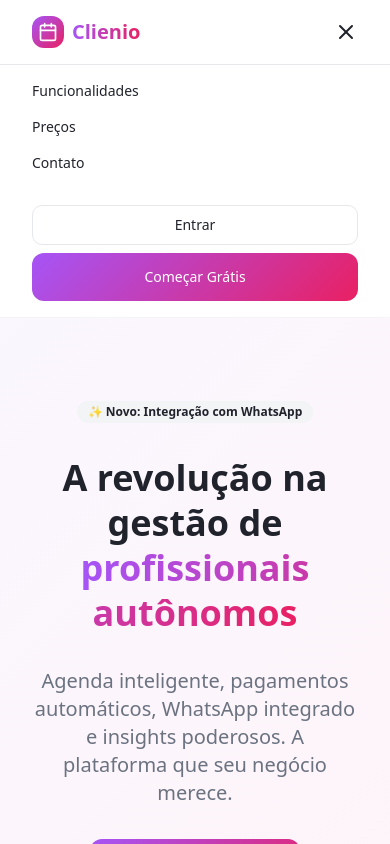
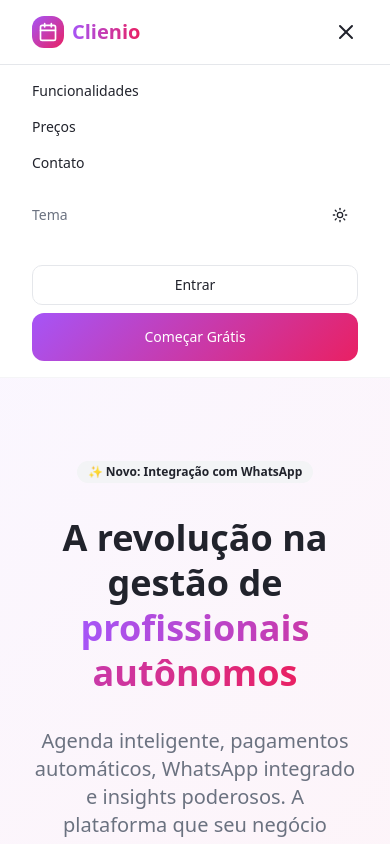
Before and after one commit to Sonekas/auto-agendador-whats, a React (Vite) app: page / in a window 390 px wide. Both pictures are taken after a click on the button 346 px from the left and 32 px from the top of the page. Shown: the top 844 px of the page. Built offline with nearby package versions, Linux system fonts and the light colour scheme; the HTML template or start-up script is replaced by a standard one.

Commit message:
Add dark mode theming support
Co-authored-by: Sonekas <138825965+Sonekas@users.noreply.github.com>

```diff
--- a/src/components/layout/Header.tsx
+++ b/src/components/layout/Header.tsx
@@ -60,6 +60,10 @@ const Header = () => {
             <Link to="/contact" className="block text-sm font-medium hover:text-primary transition-colors">
               Contato
             </Link>
+            <div className="flex items-center justify-between pt-2">
+              <span className="text-sm text-muted-foreground">Tema</span>
+              <ThemeToggle />
+            </div>
             <div className="pt-4 space-y-2">
               <Link to="/login" className="block">
                 <Button variant="outline" className="w-full">Entrar</Button>
```
